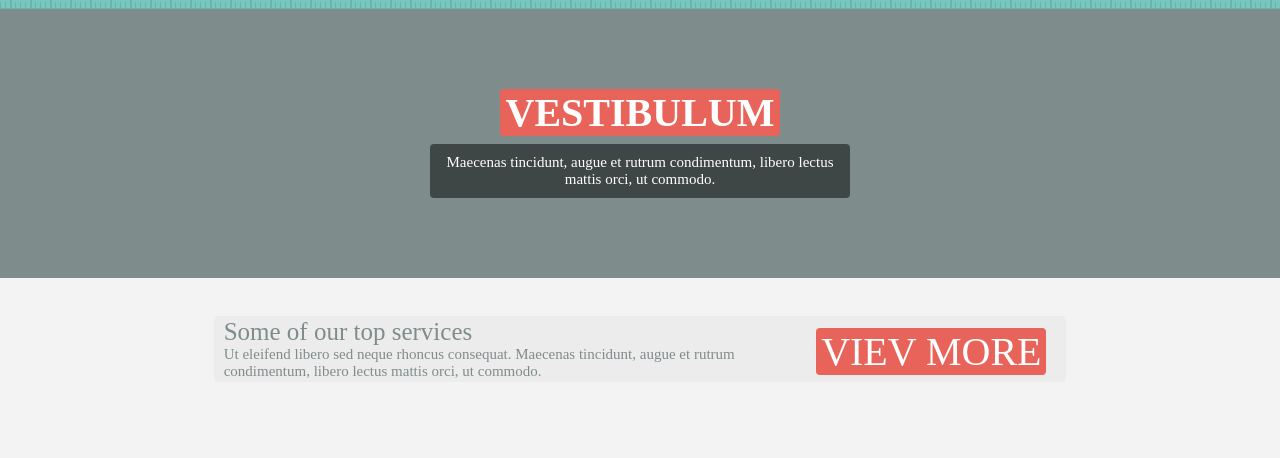
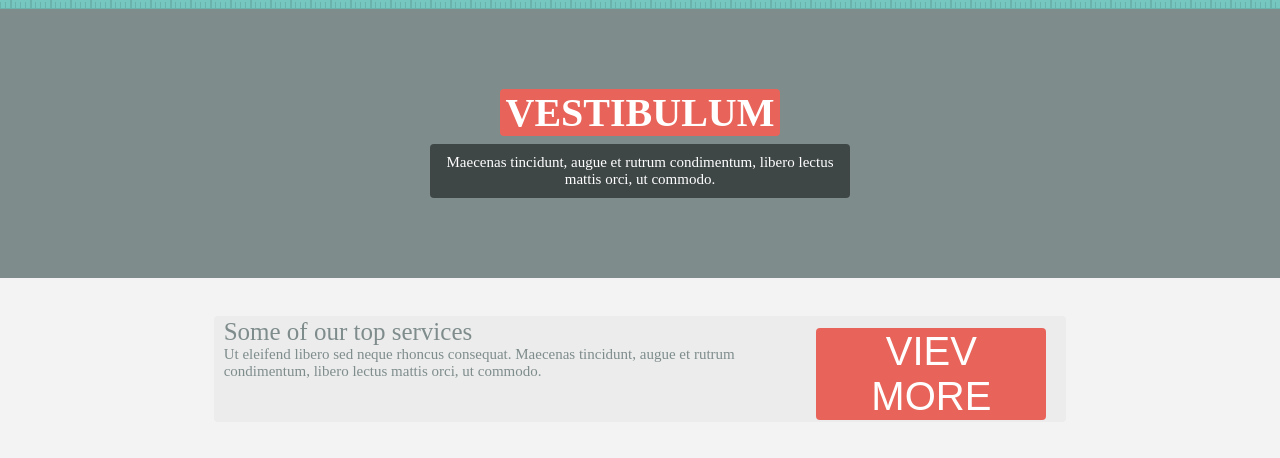
Before and after one commit to martofsky/projects, a plain HTML site: page index.html in a window 1280 px wide. Shown: the part 56-514 px from the top of the page. Drawn offline with Linux system fonts and the light colour scheme.

Commit message:
Update index.html

```diff
--- a/index.html
+++ b/index.html
@@ -31,9 +31,9 @@
 </div>
 
 <div class="homebox1">
-	<div class="VIEWMORE">
-		VIEV MORE
-	</div>
+
+		<button class="VIEWMORE">VIEV MORE</button>
+
 		<div class="p1">
 			Some of our top services
 		</div>
```
